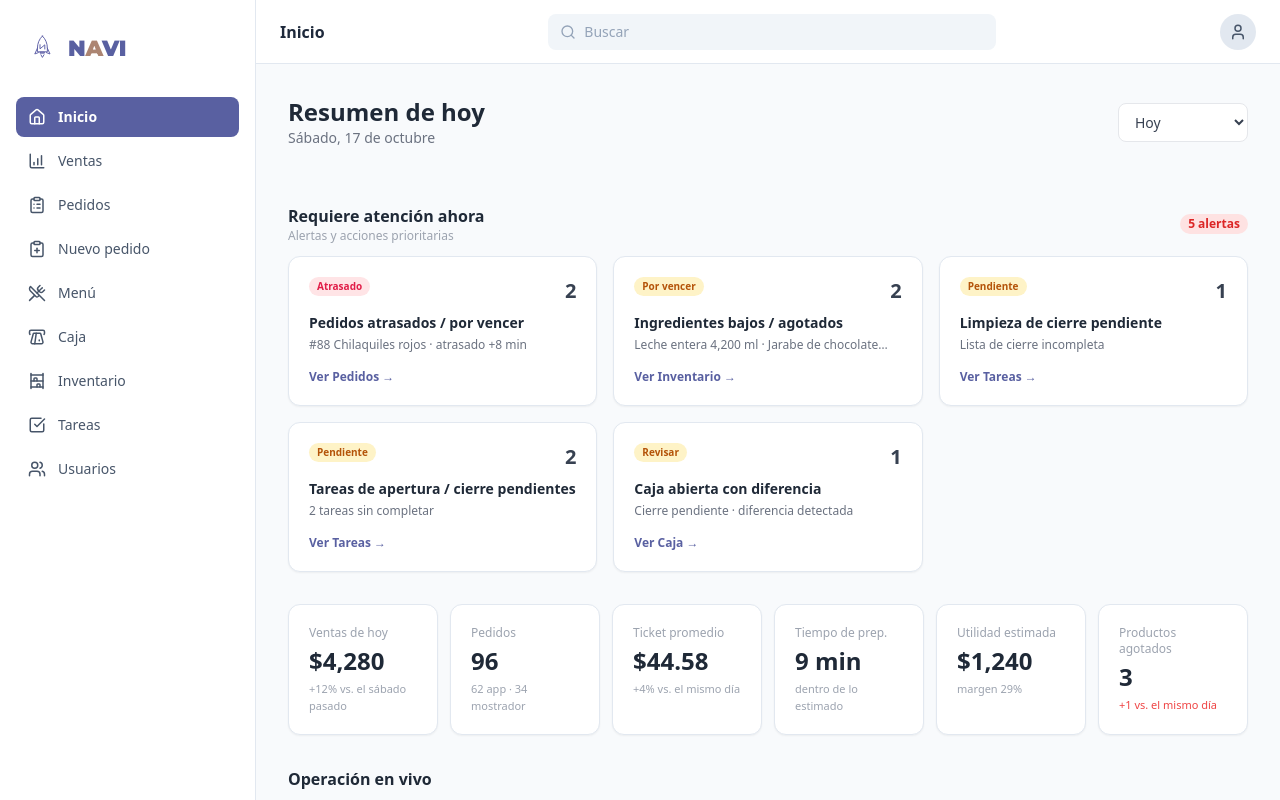
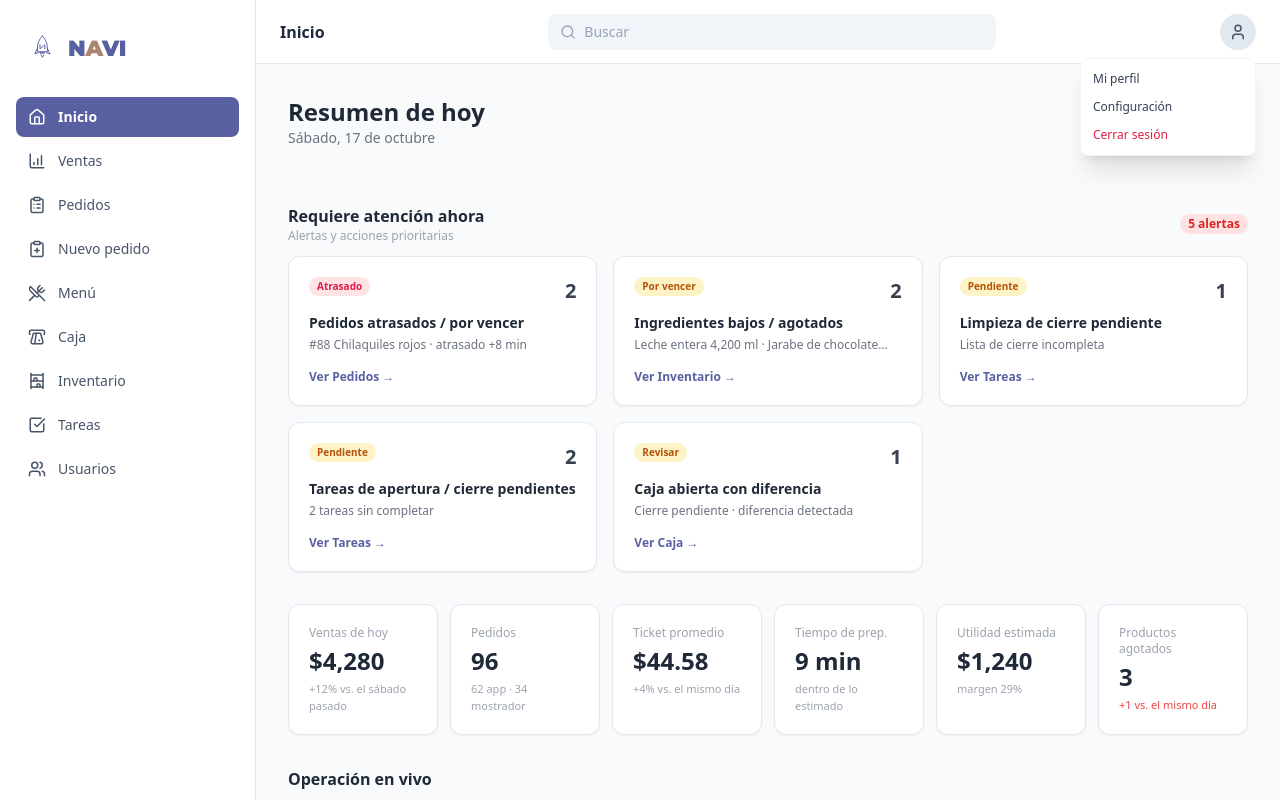
Before and after one commit to AbrilHerrera-svg/NAVI-web, a React (Vite) app in the folder NAVI-web/: page / in a window 1280 px wide. Both pictures are taken after a click on the button 1238 px from the left and 31 px from the top of the page. Shown: the top 800 px of the page. Built offline with nearby package versions, Linux system fonts and the light colour scheme.

Commit message:
feat(layout): add dropdown menu to Topbar avatar button

```diff
--- a/NAVI-web/src/components/layout/Topbar.tsx
+++ b/NAVI-web/src/components/layout/Topbar.tsx
@@ -1,3 +1,4 @@
+import { useState } from "react";
 import * as Icons from "lucide-react";
 import { type PageId } from "./Sidebar"
 
@@ -20,6 +21,8 @@ interface TopbarProps {
 }
 
 export default function Topbar({ currentPage }: TopbarProps) {
+  const [isMenuOpen, setIsMenuOpen] = useState(false);
+
   return (
     <header className="h-16 w-full border-b border-slate-200 bg-white flex items-center justify-between px-6 shrink-0">
       <span className="font-semibold text-slate-800">
@@ -38,9 +41,40 @@ export default function Topbar({ currentPage }: TopbarProps) {
         />
       </div>
 
-      <button className="w-9 h-9 rounded-full bg-slate-200 flex items-center justify-center text-slate-600 cursor-pointer hover:bg-slate-300 transition-colors">
-        <Icons.User size={18} />
-      </button>
+      <div className="relative">
+        <button
+          onClick={() => setIsMenuOpen((prev) => !prev)}
+          className="w-9 h-9 rounded-full bg-slate-200 flex items-center justify-center text-slate-600 cursor-pointer hover:bg-slate-300 transition-colors"
+        >
+          <Icons.User size={18} />
+        </button>
+
+        {isMenuOpen && (
+          <>
+            <div className="fixed inset-0 z-10" onClick={() => setIsMenuOpen(false)} />
+            <div className="absolute right-0 mt-2 w-44 bg-white rounded-lg shadow-xl border border-slate-100 py-1.5 z-20 text-left text-xs font-medium">
+              <button
+                onClick={() => setIsMenuOpen(false)}
+                className="w-full px-3 py-1.5 hover:bg-slate-50 text-slate-700 text-left cursor-pointer"
+              >
+                Mi perfil
+              </button>
+              <button
+                onClick={() => setIsMenuOpen(false)}
+                className="w-full px-3 py-1.5 hover:bg-slate-50 text-slate-700 text-left cursor-pointer"
+              >
+                Configuración
+              </button>
+              <button
+                onClick={() => setIsMenuOpen(false)}
+                className="w-full px-3 py-1.5 hover:bg-rose-50 text-rose-600 text-left cursor-pointer"
+              >
+                Cerrar sesión
+              </button>
+            </div>
+          </>
+        )}
+      </div>
     </header>
   );
 }
```
